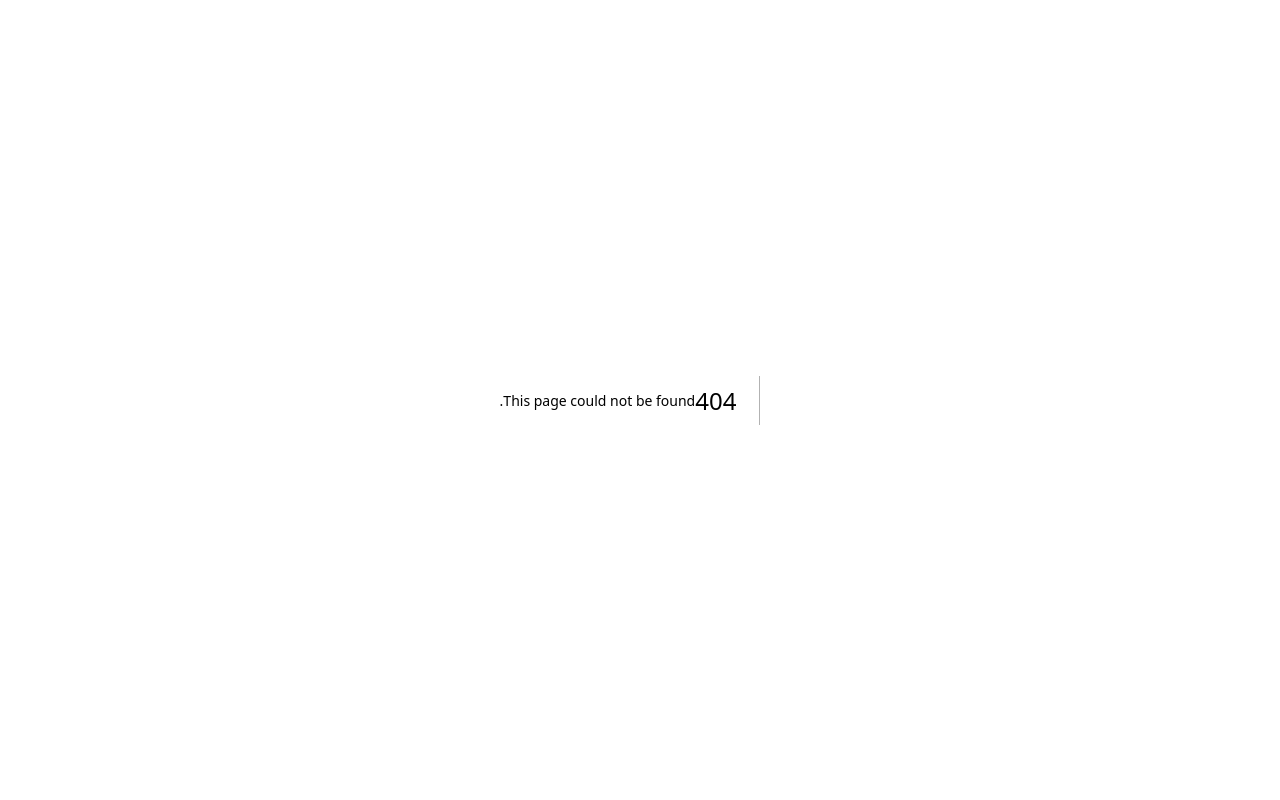
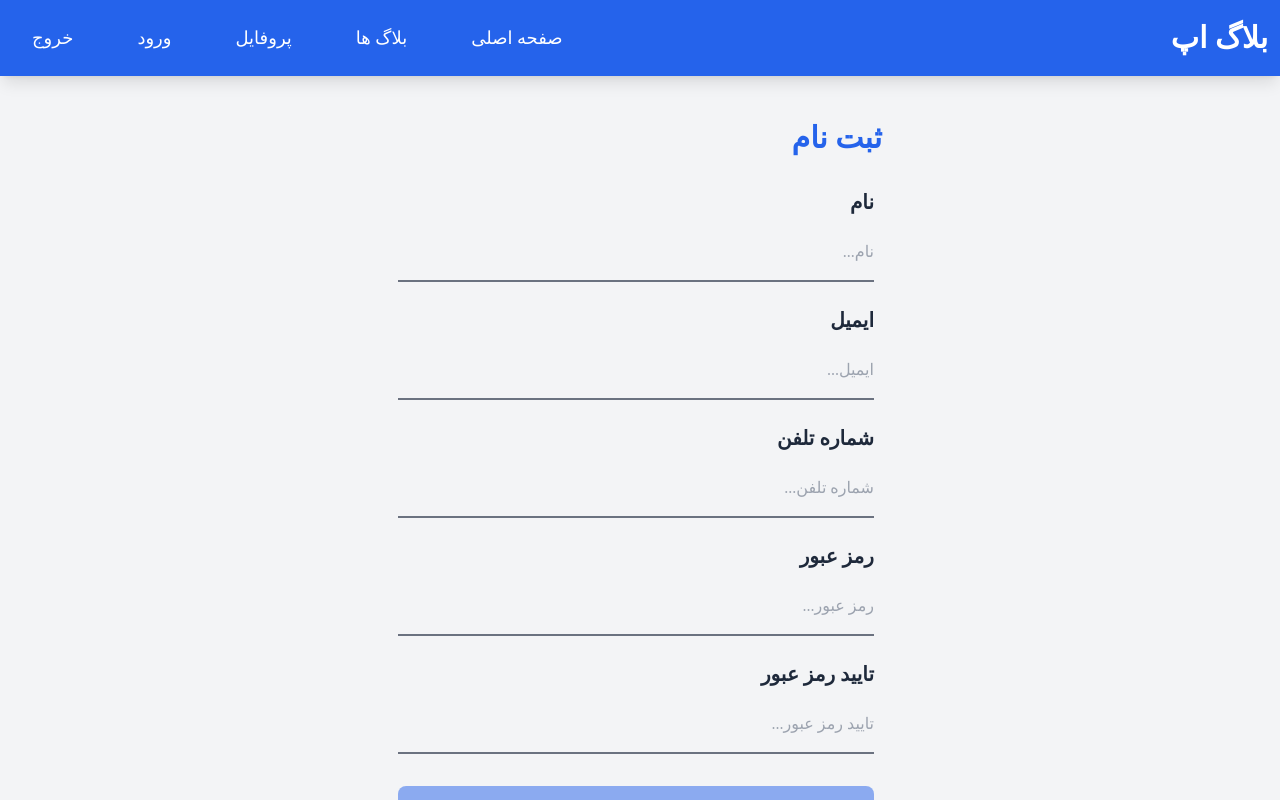
Before and after one commit to mehrabFronto/Blogs-App-Project, a Next.js app: page /signup in a window 1280 px wide. Before the commit this address had no page. Shown: the top 800 px of the page. Built offline with nearby package versions, Linux system fonts and the light colour scheme.

Commit message:
signin and signup pages added

```diff
--- /dev/null
+++ b/src/components/FormInput/Input.js
@@ -0,0 +1,30 @@
+const Input = ({ label, name, type = "text", placeholder, formik }) => {
+   return (
+      <div className="flex flex-col gap-y-2">
+         <div className="w-full flex items-center justify-between">
+            <label
+               className="text-xl text-slate-800 font-semibold"
+               htmlFor={name}>
+               {label}
+            </label>
+            {formik.errors[name] && formik.touched[name] && (
+               <p className="text-sm text-red-600 font-medium">
+                  {formik.errors[name]}
+               </p>
+            )}
+         </div>
+         <input
+            id={name}
+            name={name}
+            type={type}
+            className="w-full outline-none border-b-2 border-gray-500 bg-transparent py-4
+            focus:border-blue-600 transition-all focus:placeholder:text-gray-100 text-blue-600
+             placeholder:transition-all"
+            placeholder={placeholder}
+            {...formik.getFieldProps(name)}
+         />
+      </div>
+   );
+};
+
+export default Input;
--- a/src/containers/Layout/Header.js
+++ b/src/containers/Layout/Header.js
@@ -92,11 +92,12 @@ const Header = () => {
                </li>
 
                <li>
-                  <button
+                  <Link
+                     href="/signin"
                      className="block py-6 lg:px-4 xl:px-6 2xl:px-8 font-medium hover:bg-neutral-200
                    hover:text-blue-600 transition-all rounded-lg">
                      ورود
-                  </button>
+                  </Link>
                </li>
 
                <li>
--- a/src/containers/Layout/index.js
+++ b/src/containers/Layout/index.js
@@ -5,7 +5,9 @@ const Layout = ({ children }) => {
    return (
       <>
          <Header />
-         <main className="bg-gray-100 pt-[75px] lg:pt-24 pb-8">{children}</main>
+         <main className="bg-gray-100 min-h-screen pt-[75px] lg:pt-24 pb-8">
+            {children}
+         </main>
          <Footer />
       </>
    );
--- /dev/null
+++ b/src/pages/signin.js
@@ -0,0 +1,82 @@
+import Input from "@/components/FormInput/Input";
+import Layout from "@/containers/Layout";
+import axios from "axios";
+import { useFormik } from "formik";
+import Link from "next/link";
+import { useRouter } from "next/router";
+import * as Yup from "yup";
+
+const initialValues = {
+   email: "",
+   password: "",
+};
+
+const validationSchema = Yup.object({
+   email: Yup.string().email("ایمیل نا معتبر است").required("ایمیل اجباری است"),
+   password: Yup.string()
+      .min(8, "رمز عبور باید حداقل شامل 8 کاراکتر باشد")
+      .required("رمز عبور اجباری است"),
+});
+
+const SigninPage = () => {
+   const router = useRouter();
+
+   const onSubmit = async (values) => {
+      await axios.post("http://localhost:5000/api/user/signin", values);
+      router.push("/");
+   };
+
+   const formik = useFormik({
+      initialValues,
+      onSubmit,
+      validationSchema,
+      validateOnMount: true,
+   });
+
+   return (
+      <Layout>
+         <div className="container mx-auto max-w-[500px] px-2 mt-6">
+            <form
+               className="w-full flex flex-col items-start gap-y-8"
+               onSubmit={formik.handleSubmit}>
+               {/* Page title */}
+               <h1 className="text-blue-600 text-3xl font-black">ورود</h1>
+               {/* inputs */}
+               <div className="flex flex-col gap-y-6 w-full pr-2">
+                  {/* email section */}
+                  <Input
+                     label="ایمیل"
+                     name="email"
+                     formik={formik}
+                     placeholder="ایمیل..."
+                  />
+
+                  {/* password section */}
+                  <Input
+                     label="رمز عبور"
+                     name="password"
+                     formik={formik}
+                     placeholder="رمز عبور..."
+                     type="password"
+                  />
+
+                  {/* submit btn */}
+                  <button
+                     className="w-full bg-blue-600 text-white py-3 rounded-lg mt-2 disabled:opacity-50"
+                     type="submit"
+                     disabled={!formik.isValid}>
+                     ورود
+                  </button>
+               </div>
+               <Link
+                  href="/signup"
+                  className="pr-2 text-blue-600 font-medium text-base">
+                  ثبت نام نکرده اید؟
+               </Link>
+            </form>
+         </div>
+      </Layout>
+   );
+};
+
+export default SigninPage;
--- /dev/null
+++ b/src/pages/signup.js
@@ -0,0 +1,113 @@
+import Input from "@/components/FormInput/Input";
+import Layout from "@/containers/Layout";
+import axios from "axios";
+import { useFormik } from "formik";
+import Link from "next/link";
+import { useRouter } from "next/router";
+import * as Yup from "yup";
+
+const initialValues = {
+   name: "",
+   email: "",
+   password: "",
+   confirmPassword: "",
+   phoneNumber: "",
+};
+
+const validationSchema = Yup.object({
+   name: Yup.string().min(6).required("نام اجباری است"),
+   email: Yup.string().email("ایمیل نا معتبر است").required("ایمیل اجباری است"),
+   password: Yup.string()
+      .min(8, "رمز عبور باید حداقل شامل 8 کاراکتر باشد")
+      .required("رمز عبور اجباری است"),
+   confirmPassword: Yup.string()
+      .oneOf([Yup.ref("password"), null], " رمز عبور یکسان نیست")
+      .required("تکرار رمز عبور اجباری است"),
+   phoneNumber: Yup.string()
+      .matches(/^[0-9]{11}$/, "شماره تلفن نا معتبر است")
+      .required("شماره تلفن اجباری است"),
+});
+
+const SignupPage = () => {
+   const router = useRouter();
+
+   const onSubmit = async (values) => {
+      await axios.post("http://localhost:5000/api/user/signup", values);
+      router.push("/");
+   };
+
+   const formik = useFormik({
+      initialValues,
+      onSubmit,
+      validationSchema,
+      validateOnMount: true,
+   });
+
+   return (
+      <Layout>
+         <div className="container mx-auto max-w-[500px] px-2 mt-6">
+            <form
+               className="w-full flex flex-col items-start gap-y-8"
+               onSubmit={formik.handleSubmit}>
+               {/* Page title */}
+               <h1 className="text-blue-600 text-3xl font-black">ثبت نام</h1>
+               {/* inputs */}
+               <div className="flex flex-col gap-y-6 w-full pr-2">
+                  {/* name section */}
+                  <Input
+                     label="نام"
+                     name="name"
+                     formik={formik}
+                     placeholder="نام..."
+                  />
+                  {/* email section */}
+                  <Input
+                     label="ایمیل"
+                     name="email"
+                     formik={formik}
+                     placeholder="ایمیل..."
+                  />
+                  {/* phone number section */}
+                  <Input
+                     label="شماره تلفن"
+                     name="phoneNumber"
+                     formik={formik}
+                     placeholder="شماره تلفن..."
+                  />
+                  {/* password section */}
+                  <Input
+                     label="رمز عبور"
+                     name="password"
+                     formik={formik}
+                     placeholder="رمز عبور..."
+                     type="password"
+                  />
+                  {/* confirm section */}
+                  <Input
+                     label="تایید رمز عبور"
+                     name="confirmPassword"
+                     formik={formik}
+                     placeholder="تایید رمز عبور..."
+                     type="password"
+                  />
+
+                  {/* submit btn */}
+                  <button
+                     className="w-full bg-blue-600 text-white py-3 rounded-lg mt-2 disabled:opacity-50"
+                     type="submit"
+                     disabled={!formik.isValid}>
+                     ثبت نام
+                  </button>
+               </div>
+               <Link
+                  href="/signin"
+                  className="pr-2 text-blue-600 font-medium text-base">
+                  از قبل ثبت نام کرده اید؟
+               </Link>
+            </form>
+         </div>
+      </Layout>
+   );
+};
+
+export default SignupPage;
```
